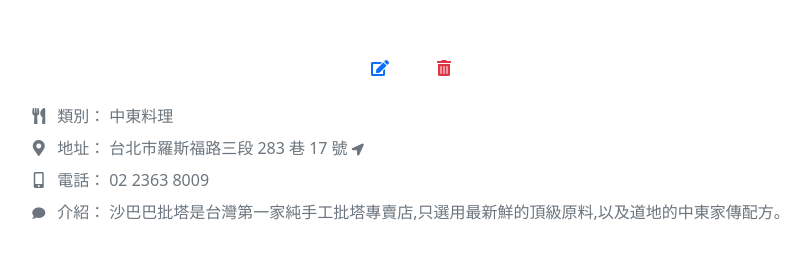
After one commit to LinZH-1995/restaurant-list-CRUD, a Node server app: page /restaurants/1/detail in a window 1280 px wide. The commit adds this page. Shown: the part 418-695 px from the top of the page, without its empty margins (229-1040 px from the left). Run offline with Node 20, Linux system fonts and the light colour scheme; data comes from the database, SQL or seed files in the repository; some libraries are stand-ins or nearby versions.

Commit message:
feat: add detail route and detail page & style: change index UI

```diff
--- a/app.js
+++ b/app.js
@@ -28,6 +28,14 @@ app.get('/', (req, res) => {
     .catch(error => console.error(error))
 })
 
+app.get('/restaurants/:id/detail', (req, res) => {
+  const id = req.params.id
+  return Restaurant.findOne({id: id})
+    .lean()
+    .then(restaurant => res.render('detail', { restaurant }))
+    .catch(error => console.error(error))
+})
+
 app.listen(port, () => {
   console.log(`Now Server is working on localhost:${port} !`)
 })
--- /dev/null
+++ b/views/detail.hbs
@@ -0,0 +1,76 @@
+<h1 class="mb-1 restaurant-show-title">{{restaurant.name}}</h1>
+<div class="container">
+  <div class="row">
+    <div class="col-12 col-md-10 mx-auto">
+
+      <div class="d-flex flex-column align-items-center">
+        <div class="mb-4 d-flex">
+          <a href="/restaurants/{{restaurant.id}}/edit" class="text-decoration-none" style="margin-right: 3rem;">
+            <i class="fas fa-edit text-primary"></i>
+          </a>
+          <a href="#" class="text-decoration-none" data-bs-toggle="modal"
+            data-bs-target="#deleteModal{{restaurant.id}}">
+            <i class="fas fa-trash-alt text-danger"></i>
+          </a>
+        </div>
+
+        <div class="d-flex justify-content-center">
+
+          <div class="d-flex flex-column align-items-center me-1 mb-5">
+            <span class="mb-2"><i class="fas fa-utensils text-secondary me-2"></i></span>
+            <span class="mb-2"><i class="fas fa-map-marker-alt text-secondary me-2"></i></span>
+            <span class="mb-2"><i class="fas fa-mobile-alt text-secondary me-2"></i></span>
+            <span class="mb-2"><i class="fas fa-comment text-secondary me-2" style="font-size: 13px;"></i></span>
+          </div>
+
+          <div class="d-flex flex-column align-items-center me-1 mb-5">
+            <span class="text-secondary mb-2">類別：</span>
+            <span class="text-secondary mb-2">地址：</span>
+            <span class="text-secondary mb-2">電話：</span>
+            <span class="text-secondary mb-2">介紹：</span>
+          </div>
+
+          <div class="d-flex flex-column mb-5">
+            <span class="text-secondary mb-2">{{restaurant.category}}</span>
+            <span class="text-secondary mb-2">
+              {{restaurant.location}}
+              <a href="{{restaurant.google_map}}" class="text-secondary" target="_blank">
+                <i class="fas fa-location-arrow fa-xs me-2"></i>
+              </a>
+            </span>
+            <span class="text-secondary mb-2">{{restaurant.phone}}</span>
+            <span class="text-secondary mb-2">{{restaurant.description}}</span>
+          </div>
+
+        </div>
+      </div>
+
+
+
+      <img class="rounded mx-auto d-block mb-4 w-100" src="{{restaurant.image}}" alt="{{restaurant.name}}"
+        style="max-width: 600px;">
+    </div>
+  </div>
+</div>
+
+<!-- Modal -->
+<div class="modal fade" id="deleteModal{{restaurant.id}}" tabindex="-1" aria-labelledby="deleteModalLabel"
+  aria-hidden="true">
+  <div class="modal-dialog modal-lg">
+    <div class="modal-content">
+      <div class="modal-header">
+        <button type="button" class="btn-close" data-bs-dismiss="modal" aria-label="Close"></button>
+      </div>
+      <div class="modal-body text-center px-3 py-5 fs-4 fw-bold">
+        Confirm whether to delete 『{{restaurant.name}}』 ?
+      </div>
+      <div class="modal-footer">
+        <small>make sure you want to delete ! this can't be undo !</small>
+        <form action="/restaurant/{{restaurant.id}}/delete" method="POST">
+          <button type="submit" name="deletebtn" value="yes" class="btn btn-primary ms-5">Yes</button>
+        </form>
+        <button type="button" name="deletebtn" value="no" class="btn btn-secondary" data-bs-dismiss="modal">No</button>
+      </div>
+    </div>
+  </div>
+</div>
```
Also changed, not shown: views/index.hbs (+5 -8 lines), views/show.hbs (deleted, +0 -41 lines).
